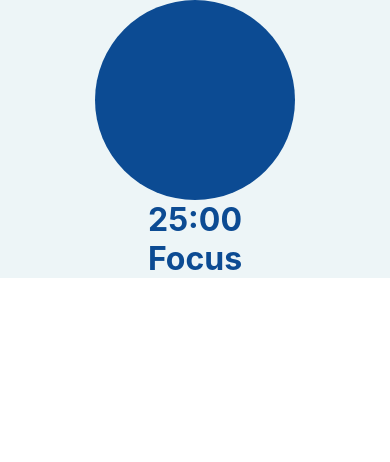
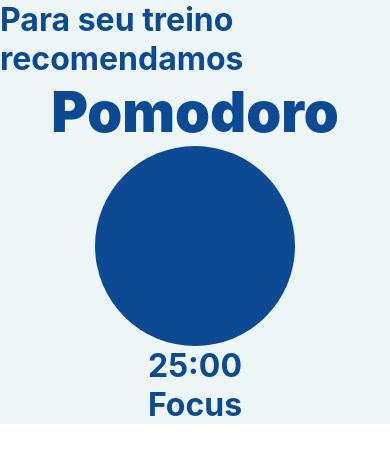
Before and after one commit to LeoMSSilva/TrainnerBrains, a React Native app: screen / in a window 390 px wide. Shown: the top 462 px of the page. Built offline with nearby package versions, Linux system fonts and the light colour scheme; some icons are missing.

Commit message:
Creation of title and subTitle components

```diff
--- /dev/null
+++ b/src/components/SubTitle/index.js
@@ -0,0 +1,13 @@
+import React from 'react';
+import {Text} from 'react-native';
+import * as Styled from "./styles";
+
+const SubTitle = ({text}) => {
+  return (
+    <>
+      <Styled.Text>{text}</Styled.Text>
+    </>
+  );
+};
+
+export default SubTitle;
--- /dev/null
+++ b/src/components/SubTitle/styles.js
@@ -0,0 +1,7 @@
+import styled from 'styled-components/native';
+
+export const Text = styled.Text`
+  font-size: 56px;
+  font-weight: 900;
+  color: #0c4b93;
+`;
--- /dev/null
+++ b/src/components/Title/index.js
@@ -0,0 +1,13 @@
+import React from 'react';
+import {Text} from 'react-native';
+import * as Styled from './styles';
+
+const Title = ({text}) => {
+  return (
+    <>
+      <Styled.Text>{text}</Styled.Text>
+    </>
+  );
+};
+
+export default Title;
--- /dev/null
+++ b/src/components/Title/styles.js
@@ -0,0 +1,7 @@
+import styled from 'styled-components/native';
+
+export const Text = styled.Text`
+  font-size: 32px;
+  font-weight: 700;
+  color: #0c4b93;
+`;
--- a/src/pages/Pomodoro/index.js
+++ b/src/pages/Pomodoro/index.js
@@ -1,6 +1,7 @@
 import React, {useState} from 'react';
 import ButtonPlayer from '../../components/ButtonPlayer';
-
+import Title from '../../components/Title';
+import SubTitle from '../../components/SubTitle';
 import * as Styled from './styles';
 
 const Pomodoro = () => {
@@ -8,6 +9,8 @@
 
   return (
     <Styled.Container>
+      <Title text="Para seu treino recomendamos" />
+      <SubTitle text="Pomodoro" />
       <ButtonPlayer
         name={status ? 'pause' : 'play'}
         onPress={() => {
```
